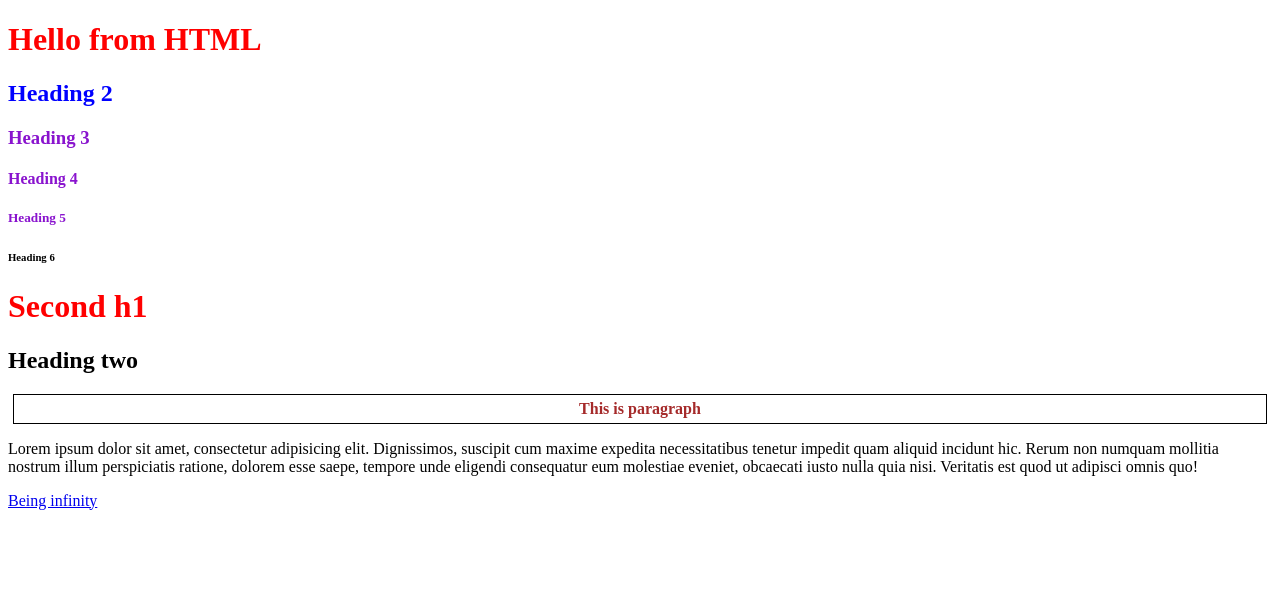
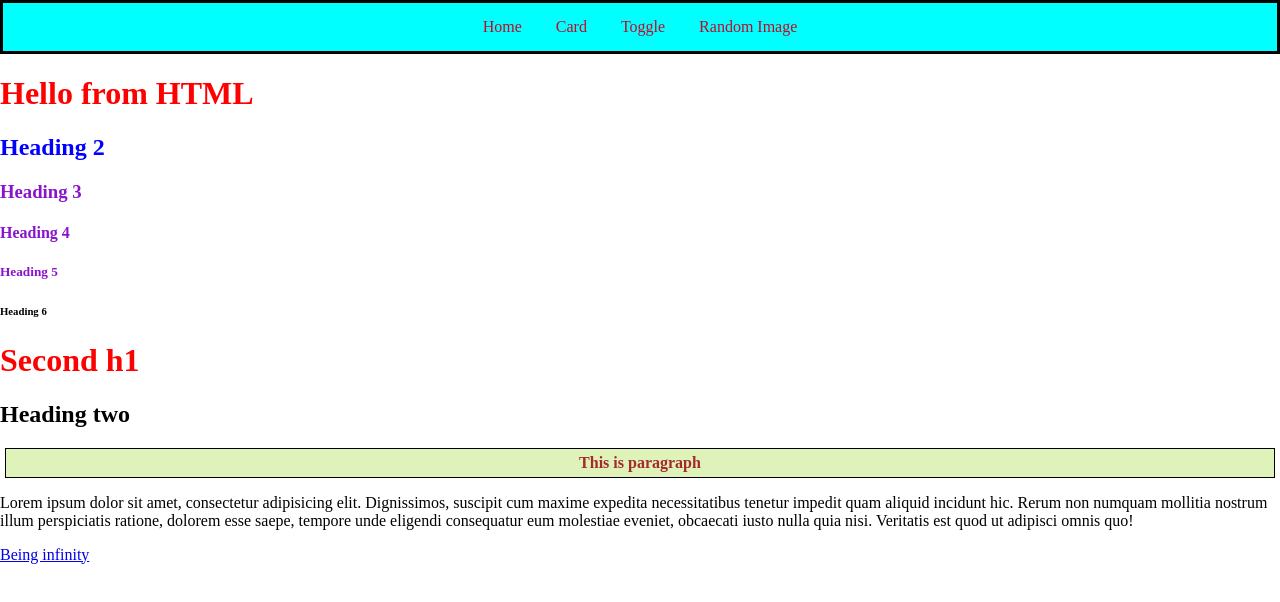
Before and after one commit to GeethaBurigalla/autosuggest-, a website: page frontend/index.html in a window 1280 px wide. Drawn offline with Linux system fonts and the light colour scheme.

Commit message:
added navbar

```diff
--- a/frontend/css/index.css
+++ b/frontend/css/index.css
@@ -17,4 +17,25 @@ h1{
    padding: 5px;
    margin: 5px;
    text-align: center;
+   background-color: rgb(223, 242, 186);
 }
+.navbar {
+    border: 3px;
+    border-style: solid;
+    border-color: black;
+    padding: 15px;
+    background-color: aqua;
+    text-align: center;
+}
+.navbar a{
+    color: rgb(196, 8, 39);
+    padding: 15px;
+    text-decoration: none;
+}
+.navbar a:hover{
+    background-color: rgb(234, 171, 171);
+    color: aliceblue;
+}
+body {
+  margin: 0px;
+}
--- a/frontend/index.html
+++ b/frontend/index.html
@@ -7,6 +7,12 @@
     <link rel="stylesheet" href="css/index.css">
 </head>
 <body>
+    <div class="navbar">
+        <a href="">Home</a>
+        <a href="">Card</a>
+        <a href="">Toggle</a>
+        <a href="">Random Image</a>
+    </div>
     <h1>Hello from HTML</h1>
     <h2 id="Heading2">Heading 2</h2>
     <h3 class="heading">Heading 3</h3>
```
